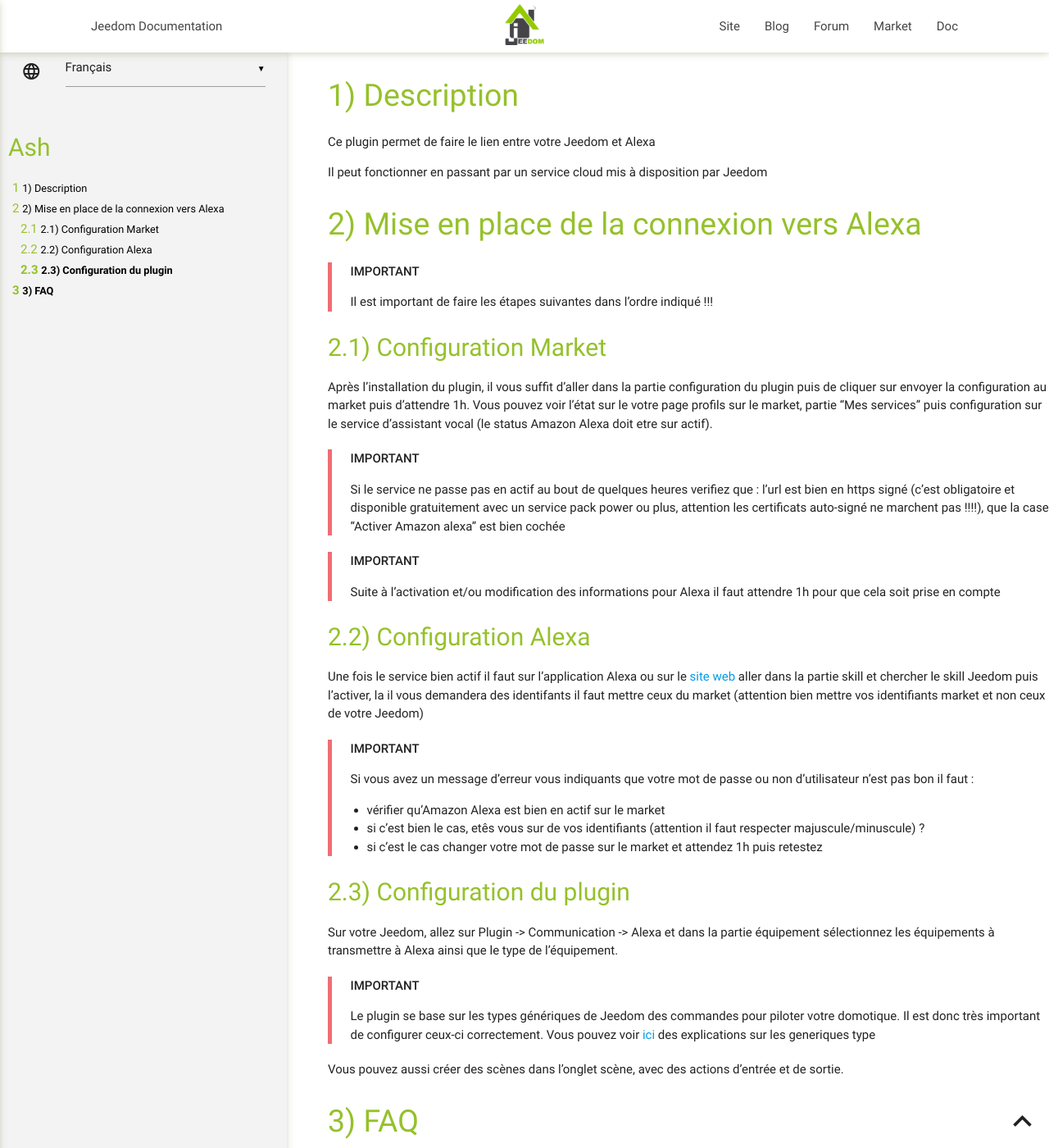
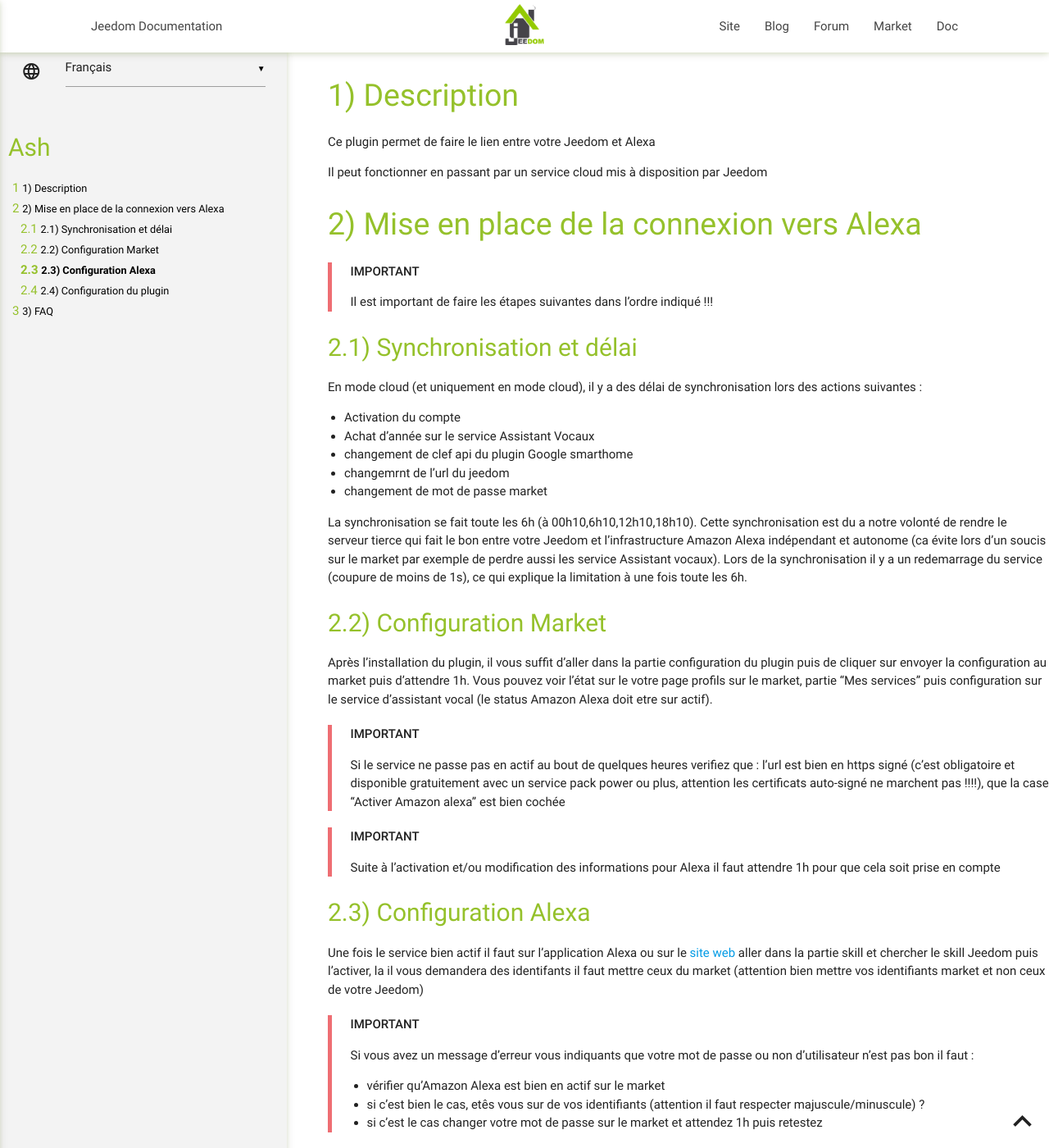
Before and after one commit to jeedom/plugin-ash, a Jekyll site: the page built from docs/fr_FR/index.md, in a window 1280 px wide and 1400 px high. Shown: the whole window at 82% size. Built offline with Jekyll 4.4.1, drawn with Linux system fonts in a browser that asks for light colours; our own code applies the rules of GitHub Pages for plain Markdown files; some of the changed text lies outside the part shown.

Commit message:
Update index.md

```diff
--- a/docs/fr_FR/index.md
+++ b/docs/fr_FR/index.md
@@ -9,6 +9,18 @@ Il peut fonctionner en passant par un service cloud mis à disposition par Jeedo
 > **IMPORTANT**
 >
 > Il est important de faire les étapes suivantes dans l'ordre indiqué !!!
+
+## Synchronisation et délai
+
+En mode cloud (et uniquement en mode cloud), il y a des délai de synchronisation lors des actions suivantes :
+
+- Activation du compte
+- Achat d'année sur le service Assistant Vocaux
+- changement de clef api du plugin Google smarthome
+- changemrnt de l'url du jeedom
+- changement de mot de passe market
+
+La synchronisation se fait toute les 6h (à 00h10,6h10,12h10,18h10). Cette synchronisation est du a notre volonté de rendre le serveur tierce qui fait le bon entre votre Jeedom et l'infrastructure Amazon Alexa indépendant et autonome (ca évite lors d'un soucis sur le market par exemple de perdre aussi les service Assistant vocaux). Lors de la synchronisation il y a un redemarrage du service (coupure de moins de 1s), ce qui explique la limitation à une fois toute les 6h.
 
 ## Configuration Market
 
```
